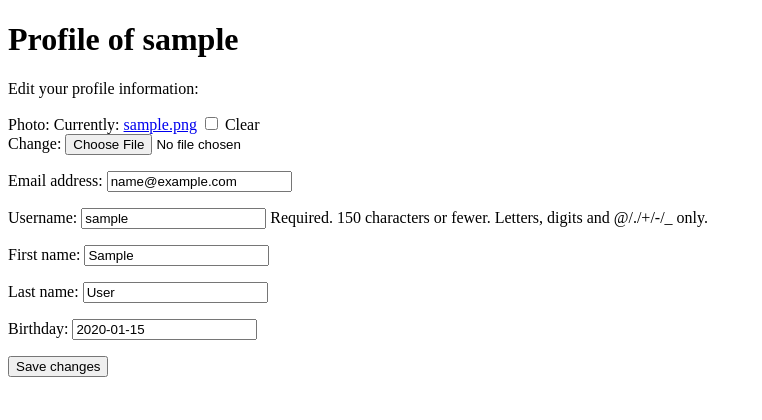
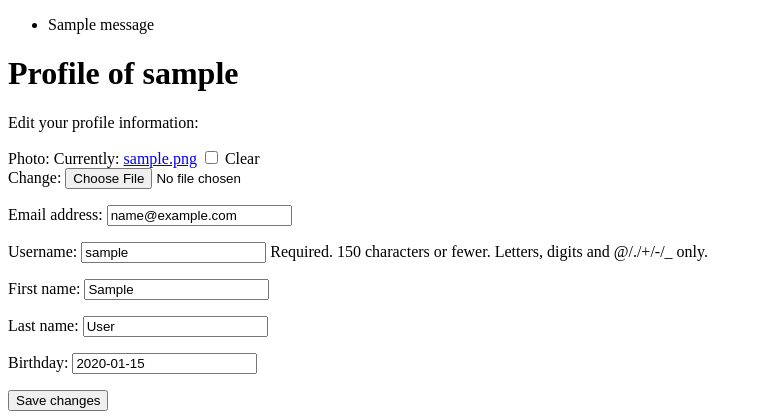
Before and after one commit to Cruz-coder310/Chatter_MX, a Django app: page /accounts/edit_profile/ in a window 1280 px wide. Shown: the part 37-457 px from the top of the page, without its empty margins (0-762 px from the left). Run offline with Django 5.2, Linux system fonts and the light colour scheme; a user stored in the database is signed in; tables that the repository leaves empty hold one stand-in row (values such as "Sample post"); one stand-in notice (Sample message) is shown.

Commit message:
feat(accounts): add django messages framework

```diff
--- a/apps/accounts/views.py
+++ b/apps/accounts/views.py
@@ -1,5 +1,6 @@
 from django.shortcuts import render, redirect
 from django.contrib.auth.decorators import login_required
+from django.contrib import messages
 
 from .forms import CustomUserCreationForm, UserEditForm
 
@@ -18,6 +19,7 @@ def registration(request):
         form = CustomUserCreationForm(data=request.POST)
         if form.is_valid():
             form.save()
+            messages.success(request, "You have successfully registered")
             return redirect("home")
 
     else:
@@ -36,6 +38,8 @@ def edit_profile(request):
         )
         if form.is_valid():
             form.save()
+            messages.success(request, "Your profile has been successfully edited")
+            return redirect("edit_profile")
     else:
         form = UserEditForm(instance=request.user)
 
--- a/templates/_base.html
+++ b/templates/_base.html
@@ -30,6 +30,13 @@
             </ul>
         </nav>
         <main>
+            {% if messages %}
+                {% for message in messages %}
+                    <ul>
+                        <li>{{ message }}</li>
+                    </ul>
+                {% endfor %}
+            {% endif %}
             {% block content %}
             {% endblock content %}
         </main>
```
